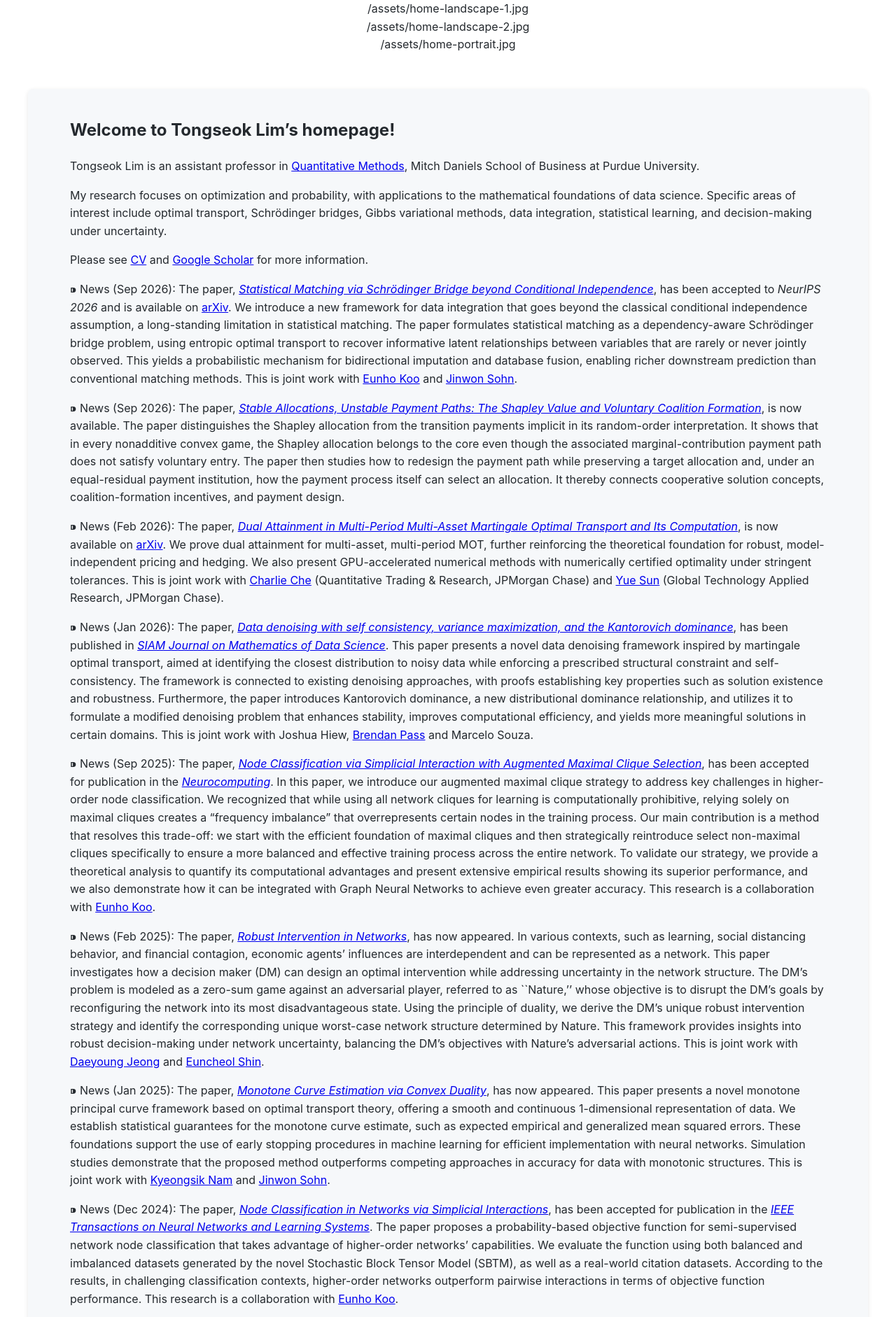
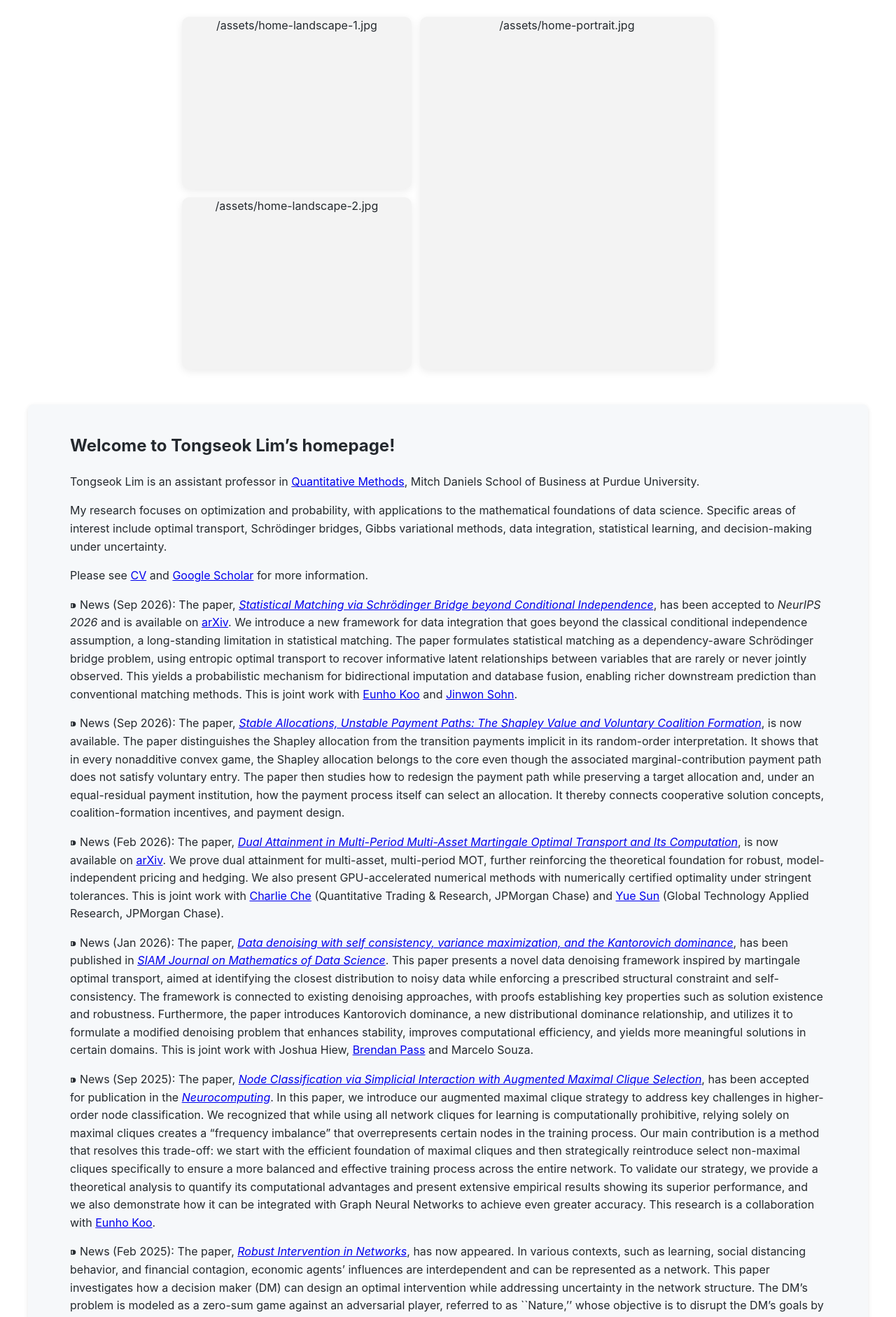
Before and after one commit to tlim0213/tlim0213.github.io, a Jekyll site: the page built from README.md, in a window 1280 px wide. Shown: the top 1882 px of the page at 70% size. Built offline with Jekyll 4.4.1, drawn with Linux system fonts in a browser that asks for light colours; our own code applies the rules of GitHub Pages for plain Markdown files.

Commit message:
Update style.css

```diff
--- a/assets/css/style.css
+++ b/assets/css/style.css
@@ -165,3 +165,95 @@ body {
     padding: 0 15px;
   }
 }
+
+/* ==========================================
+   Homepage: two landscapes + large portrait
+   ========================================== */
+
+.home-photo-gallery {
+  --photo-gap: 12px;
+  --photo-radius: 10px;
+
+  display: grid;
+  grid-template-columns: 0.78fr 1fr;
+  align-items: stretch;
+  gap: var(--photo-gap);
+
+  width: 100%;
+  max-width: 760px;
+  margin: 24px auto 30px;
+  box-sizing: border-box;
+}
+
+.home-photo-gallery__left {
+  display: grid;
+  grid-template-columns: minmax(0, 1fr);
+  gap: var(--photo-gap);
+  min-width: 0;
+}
+
+.home-photo-gallery__landscape,
+.home-photo-gallery__portrait {
+  position: relative;
+  min-width: 0;
+  overflow: hidden;
+  border-radius: var(--photo-radius);
+  background: #f3f3f3;
+  box-shadow: 0 3px 12px rgba(0, 0, 0, 0.08);
+}
+
+/* Keep both landscape photos fully visible. */
+.home-photo-gallery__landscape {
+  aspect-ratio: 4 / 3;
+}
+
+/* Reset image styling within this gallery only. */
+.home-photo-gallery img {
+  display: block;
+  position: absolute;
+  inset: 0;
+
+  width: 100%;
+  height: 100%;
+  max-width: none;
+
+  margin: 0;
+  padding: 0;
+  border: 0;
+  border-radius: 0;
+  box-shadow: none;
+}
+
+.home-photo-gallery__landscape img {
+  object-fit: contain;
+}
+
+/*
+ * The portrait spans the full height of the left column.
+ * Bottom alignment retains the lower part of the photo,
+ * cropping only the excess background at the top.
+ */
+.home-photo-gallery__portrait img {
+  object-fit: cover;
+  object-position: center bottom;
+}
+
+/* Mobile: show the preferred portrait first. */
+@media (max-width: 600px) {
+  .home-photo-gallery {
+    --photo-gap: 10px;
+
+    grid-template-columns: minmax(0, 1fr);
+    max-width: 380px;
+    margin: 20px auto 26px;
+  }
+
+  .home-photo-gallery__portrait {
+    grid-row: 1;
+    aspect-ratio: 75 / 88;
+  }
+
+  .home-photo-gallery__left {
+    grid-row: 2;
+  }
+}
```
